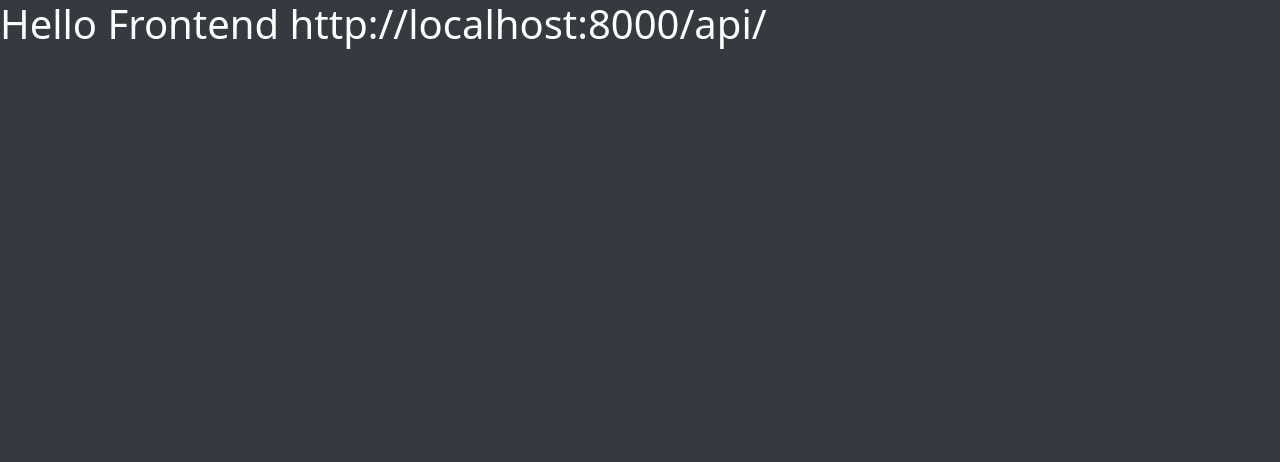
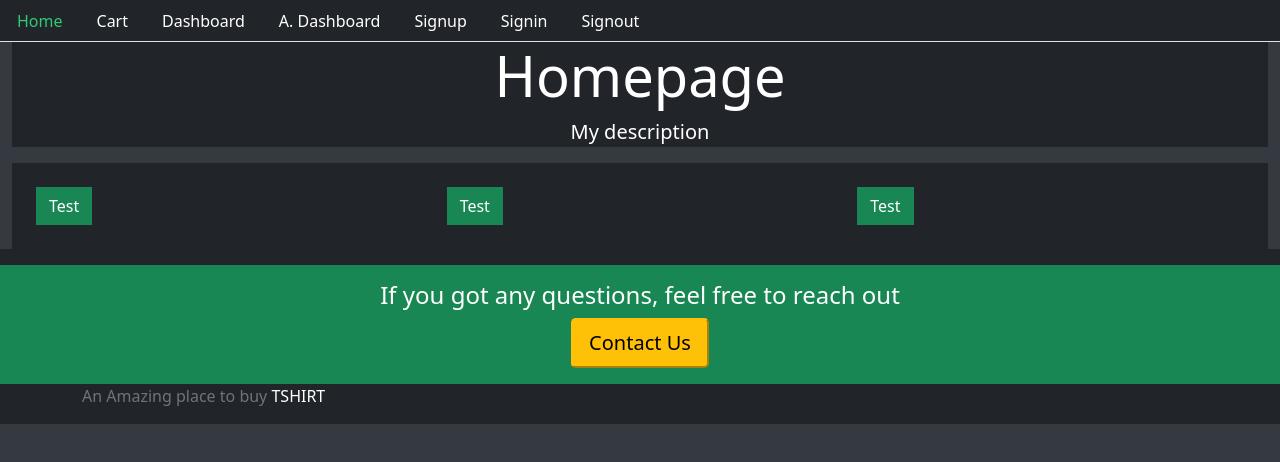
Before and after one commit to BhavjotSingh-20/Mern-Stack, a React (Create React App) app in the folder projfrontend/: page / in a window 1280 px wide. Shown: the top 462 px of the page. Built offline with nearby package versions, Linux system fonts and the light colour scheme.

Commit message:
Navbar completed

```diff
--- a/projfrontend/src/core/Base.js
+++ b/projfrontend/src/core/Base.js
@@ -0,0 +1,29 @@
+import React from 'react';
+import Menu from "./Menu"
+const Base = ({
+    title="My Title",
+    description="My description",
+    className="bg-dark text-white p-4",
+    children
+}) => {
+    return (
+        <div>
+            <Menu />
+            <div className="container-fluid">
+        <div className="jumbotron bg-dark text-white text-center">
+            <h2 className="display-4">{title}</h2>
+         <p className="lead">{description}</p>
+         </div>
+        <div className={className}>{children}</div>
+        </div>
+        <footer className="footer bg-dark mt-auto py-3">
+            <div className="container-fluid bg-success text-white text-center py-3"><h4 className="">If you got any questions, feel free to reach out</h4><button className="btn-warning btn-lg">Contact Us</button></div>
+            <div className="container">
+                <span className="text-muted">An Amazing place to buy <span className="text-white">TSHIRT</span></span>
+            </div>
+        </footer>
+        </div>
+    );
+}
+
+export default Base;
--- a/projfrontend/src/core/Home.js
+++ b/projfrontend/src/core/Home.js
@@ -1,12 +1,17 @@
 import React from 'react';
 import "../styles.css"
 import {API} from "../backend"
+import Base from "./Base"
 function Home() {
     console.log("API IS",process.env.REACT_APP_BACKEND)
     return (
-        <div>
-            <h1 className="text-white">Hello Frontend {API}</h1>
-        </div>
+        <Base title="Homepage">
+            <div className="row">
+                <div className="col-4"><button className="btn btn-success">Test</button></div>
+                <div className="col-4"><button className="btn btn-success">Test</button></div>
+                <div className="col-4"><button className="btn btn-success">Test</button></div>
+            </div>
+        </Base>
     );
 }
 
--- /dev/null
+++ b/projfrontend/src/core/Menu.js
@@ -0,0 +1,42 @@
+import React from 'react';
+import {Link,withRouter} from "react-router-dom"
+
+const currentTab =(history,path) => {
+    if(history.location.pathname === path) {
+        return {color:"#2ecc72"}
+    } else {
+        return {color:"#FFFFFF"}
+    }
+}
+
+const Menu = ({history}) =>  {
+    return (
+        <div>
+            <ul className="nav nav-tabs bg-dark">
+                <li className="nav-item">
+                    <Link style={currentTab(history,"/")}className="nav-link" to="/">Home</Link>
+                </li>
+                <li className="nav-item">
+                    <Link style={currentTab(history,"/cart")}className="nav-link" to="/cart">Cart</Link>
+                </li>
+                <li className="nav-item">
+                    <Link style={currentTab(history,"/user/dashboard")}className="nav-link" to="/user/dashboard">Dashboard</Link>
+                </li>
+                <li className="nav-item">
+                    <Link style={currentTab(history,"/admin/dashboard")}className="nav-link" to="/admin/dashboard">A. Dashboard</Link>
+                </li>
+                <li className="nav-item">
+                    <Link style={currentTab(history,"/signup")}className="nav-link" to="/signup">Signup</Link>
+                </li>
+                <li className="nav-item">
+                    <Link style={currentTab(history,"/signin")}className="nav-link" to="/signin">Signin</Link>
+                </li>
+                <li className="nav-item">
+                    <Link style={currentTab(history,"/signout")}className="nav-link" to="/signout">Signout</Link>
+                </li>
+            </ul>
+        </div>
+    );
+}
+
+export default withRouter(Menu);
```
